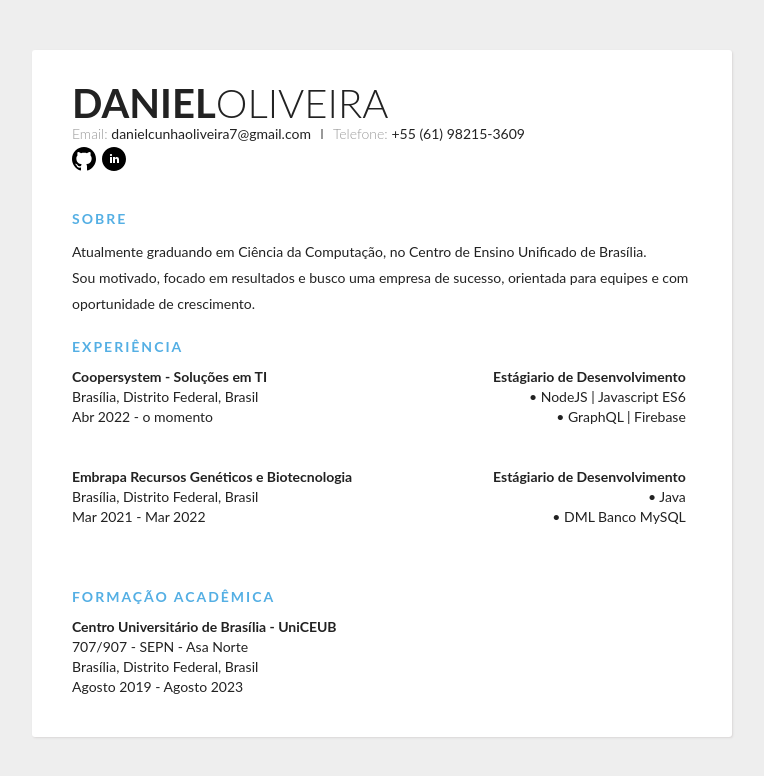
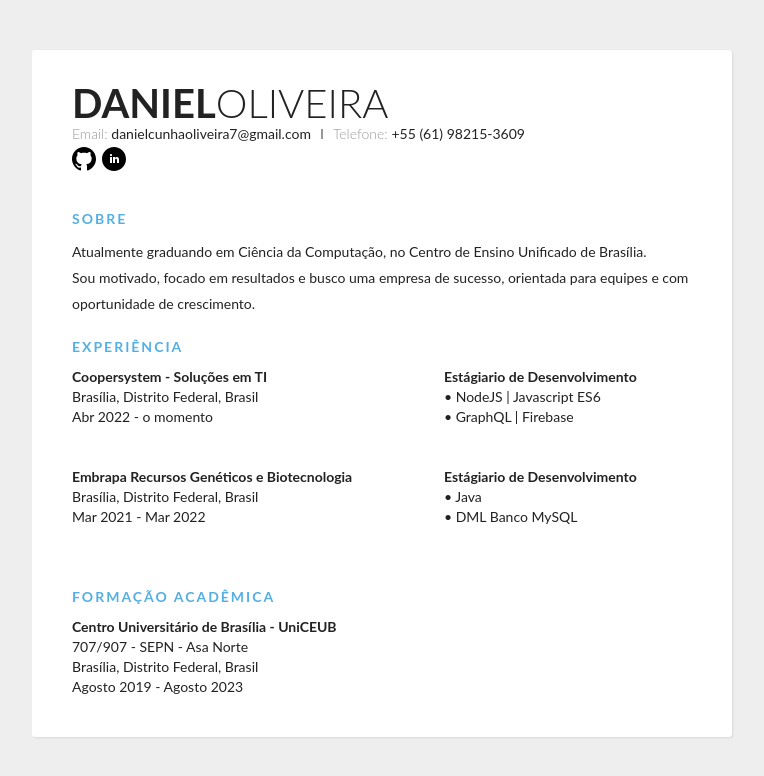
Before and after one commit to banksdaniel/my-simple-resume, a React (Create React App) app: page / in a window 1280 px wide. Shown: the top 776 px of the page, without its empty margins (258-1022 px from the left). Built offline with nearby package versions, Linux system fonts and the light colour scheme.

Commit message:
🔥 Removing some bad code

```diff
--- a/src/App.css
+++ b/src/App.css
@@ -110,7 +110,6 @@ body {
 }
 
 .details .right {
-  text-align: right;
   width: 39%;
 }
 
```
